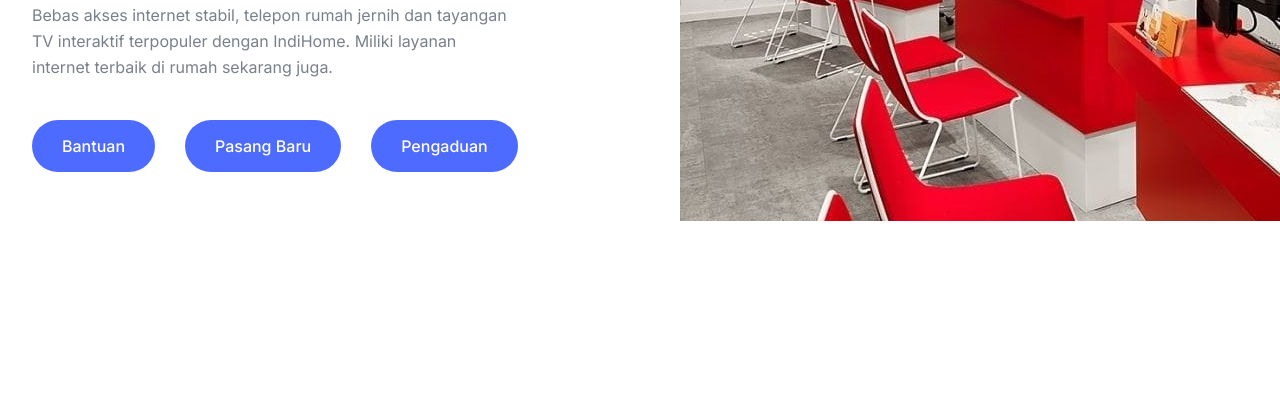
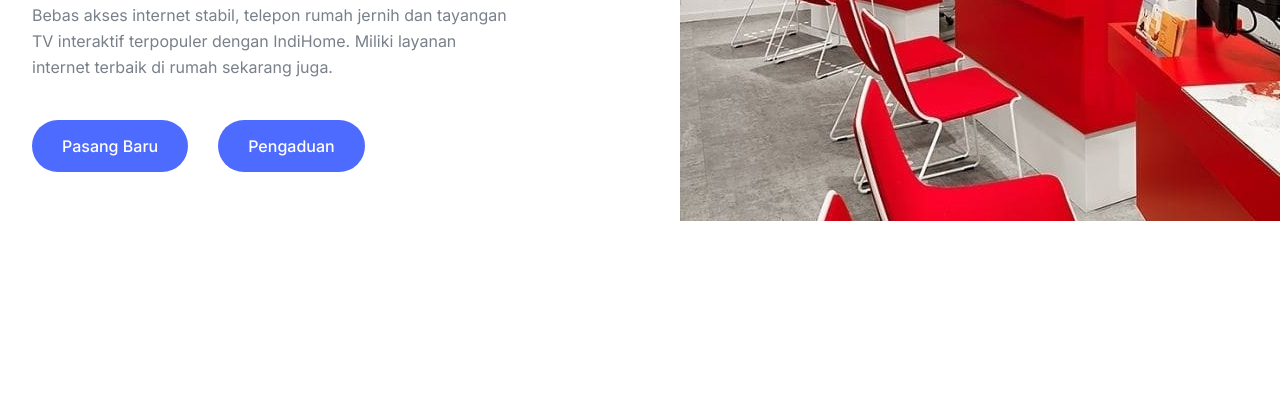
Before and after one commit to Zuxop/telkom, a plain HTML site: page index.html in a window 1280 px wide. Shown: the part 354-759 px from the top of the page. Drawn offline with Linux system fonts and the light colour scheme.

Commit message:
Update index.html

```diff
--- a/index.html
+++ b/index.html
@@ -100,10 +100,7 @@
               </p>
 
               <div class="tc tf yo zf mb">
-                <a href="https://api.whatsapp.com/send?phone=6285830277488&text=Halo%20kk,%20saya%20mau%20Konsultasi%20untuk%20pemasangan%20Wifi%20Indihome&source=&data=" class="ek jk lk gh gi hi rg ml il vc _d _l"
-                  >Bantuan</a
 
-                >
 
 
                   <a href="https://t.me/PSBWIFIbot" class="ek jk lk gh gi hi rg ml il vc _d _l"
```
